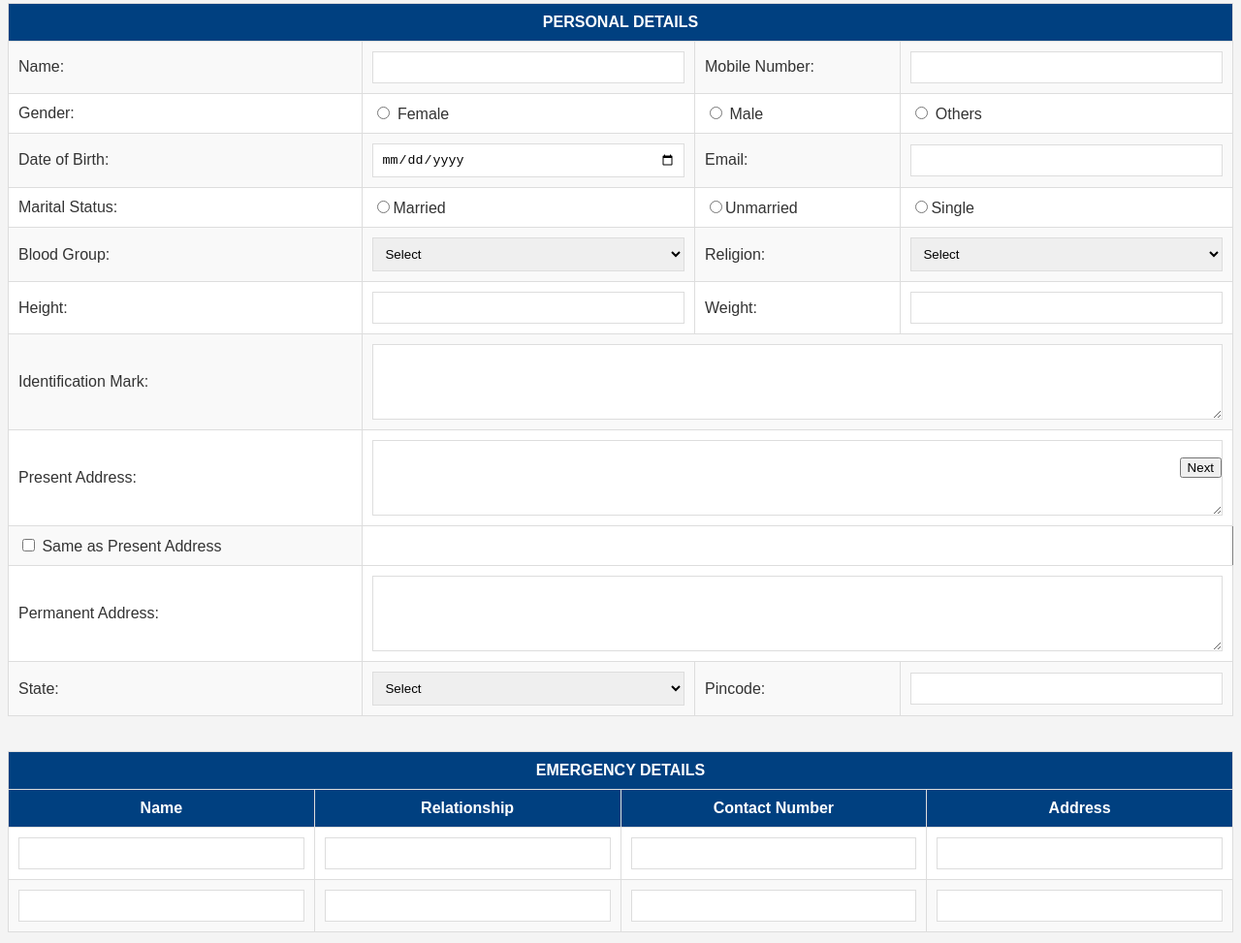
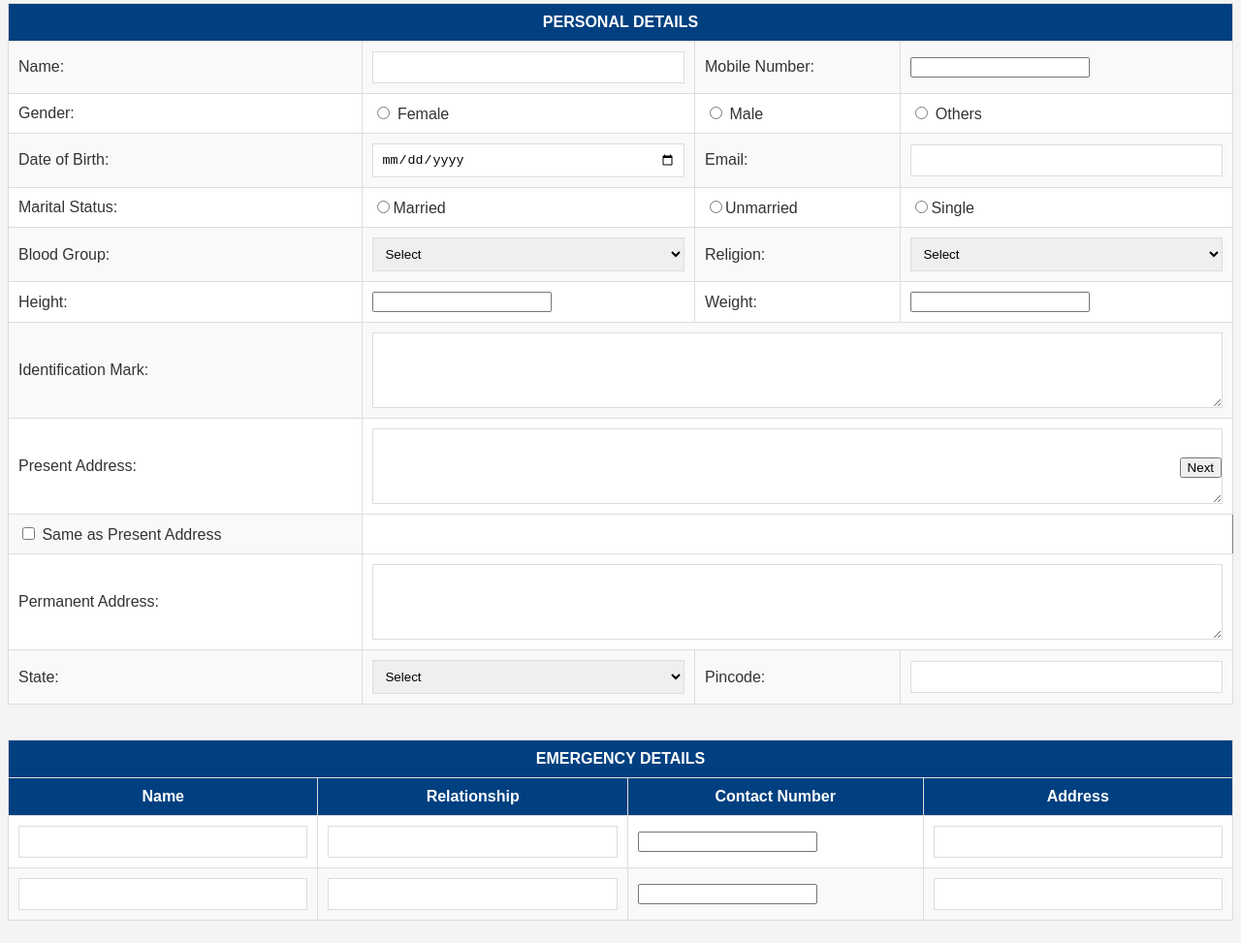
Before and after one commit to grandmagnumhr/Employee_form, a plain HTML site: page index.html in a window 1280 px wide. Shown: the part 287-1260 px from the top of the page at 97% size. Drawn offline with Linux system fonts and the light colour scheme.

Commit message:
index.html

```diff
--- a/index.html
+++ b/index.html
@@ -282,7 +282,7 @@
                    <td>Name:</td>
                    <td><input type="text" name="name" maxlength="30" required></td>
                    <td>Mobile Number:</td>
-                   <td><input type="tel" name="mobile_number" maxlength="10" required></td>
+                   <td><input type="number" name="mobile_number" maxlength="10" required></td>
                 </tr>
                 <tr>
                    <td>Gender:</td>
@@ -337,9 +337,9 @@
 
                 <tr>
                    <td>Height:</td>
-                   <td><input type="text" name="height" maxlength="3"></td>
+                   <td><input type="number" name="height" maxlength="3"></td>
                    <td>Weight:</td>
-                   <td><input type="text" name="weight" maxlength="3"></td>
+                   <td><input type="number" name="weight" maxlength="3"></td>
 
                 </tr>
                 <tr>
@@ -413,13 +413,13 @@
                 <tr>
                     <td><input type="text" name="emergency_name_1" required></td>
                     <td><input type="text" name="emergency_relationship_1" maxlength="15" required></td>
-                    <td><input type="tel" name="emergency_contact_1" maxlength="10" required></td>
+                    <td><input type="number" name="emergency_contact_1" maxlength="10" required></td>
                     <td><input type="text" name="emergency_address_1"></td>
                 </tr>
 		<tr>
                     <td><input type="text" name="emergency_name_2" required></td>
                     <td><input type="text" name="emergency_relationship_2" maxlength="15" required></td>
-                    <td><input type="tel" name="emergency_contact_2" maxlength="10" required></td>
+                    <td><input type="number" name="emergency_contact_2" maxlength="10" required></td>
                     <td><input type="text" name="emergency_address_2"></td>
                 </tr>
 
@@ -465,7 +465,7 @@
                         </select>
                     </td>
 
-                    <td><input type="number" name="family_income_1"></td>
+                    <td><input type="number" name="family_income_1" maxlength="8"></td>
                 </tr>
 
 
@@ -528,7 +528,7 @@
                         </select>
                     </td>
 
-                    <td><input type="number" name="family_income_3"></td>
+                    <td><input type="number" name="family_income_3" maxlength="8"></td>
                 </tr>
 		<tr>
                     <td><input type="text" name="family_name_4" maxlength="30"></td>
@@ -557,7 +557,7 @@
                         </select>
                     </td>
 
-                    <td><input type="number" name="family_income_4"></td>
+                    <td><input type="number" name="family_income_4" maxlength="8"></td>
                 </tr>
 
 
@@ -588,7 +588,7 @@
                         </select>
                     </td>
 
-                    <td><input type="number" name="family_income_5"></td>
+                    <td><input type="number" name="family_income_5" maxlength="8"></td>
                 </tr>
 		<tr>
                     <td><input type="text" name="family_name_6" maxlength="30"></td>
@@ -617,7 +617,7 @@
                         </select>
                     </td>
 
-                    <td><input type="number" name="family_income_6"></td>
+                    <td><input type="number" name="family_income_6" maxlength="8"></td>
                 </tr>
 
             </table>
@@ -823,13 +823,13 @@
                     <td><input type="text" name="reference_name_1" required></td>
                     <td><input type="text" name="reference_organisation_1"></td>
                     <td><input type="text" name="reference_designation_1"></td>
-                    <td><input type="tel" name="reference_contact_1" maxlength="10" required ></td>
+                    <td><input type="number" name="reference_contact_1" maxlength="10" required ></td>
                 </tr>
 		<tr>
                     <td><input type="text" name="reference_name_2" required></td>
                     <td><input type="text" name="reference_organisation_2"></td>
                     <td><input type="text" name="reference_designation_2"></td>
-                    <td><input type="tel" name="reference_contact_2" maxlength="10" required></td>
+                    <td><input type="number" name="reference_contact_2" maxlength="10" required></td>
                 </tr>
 
             </table>
@@ -850,7 +850,7 @@
 
                 <tr>
                     <td><input type="text" name="pan_no" required></td>
-                    <td><input type="number" name="aadhar_no"maxlength="12" required></td>
+                    <td><input type="number" name="aadhar_no" maxlength="12" required></td>
                     <td><input type="number" name="esic_no"></td>
                     <td><input type="number" name="uan_no"></td>
 
@@ -874,7 +874,7 @@
                 </tr>
 
                 <tr>
-                    <td><input type="number" name="account_number" required></td>
+                    <td><input type="number" name="account_number" maxlength = "18" required></td>
                     <td><input type="text" name="bank_name" required></td>
                     <td><input type="text" name="bankaccount_holder_name" required></td>
                     <td><input type="text" name="branch" required></td>
```
